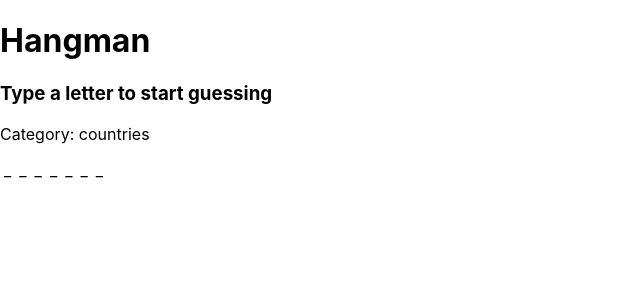
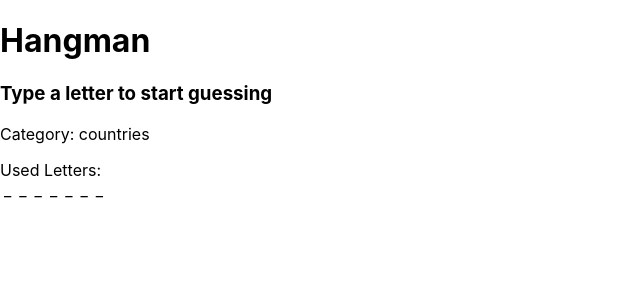
Before and after one commit to otsang3/hangman, a React (Create React App) app: page / in a window 1280 px wide. Both pictures are taken after a click on the button "Countries". Shown: the top 300 px of the page, without its empty margins (0-640 px from the left). Built offline with nearby package versions, Linux system fonts and the light colour scheme.

Commit message:
fixed issue where keypress event handler would constantly generate on each re-render

```diff
--- a/src/components/GameRender.js
+++ b/src/components/GameRender.js
@@ -3,6 +3,7 @@ import React, { useEffect } from 'react';
 function GameRender(props) {
 
     const keypressHandler = (e) => {
+        console.log(props.guesses);
         const alphabet = "abcdefghijklmnopqrstuvwxyz";
         if (alphabet.includes(e.key)) {
             props.guessLetter(e.key);
@@ -12,8 +13,17 @@ function GameRender(props) {
     }
 
     useEffect(() => {
-        window.addEventListener("keypress", (e) => keypressHandler(e))
-    }, [])
+        window.addEventListener("keypress", keypressHandler);
+        return () => window.removeEventListener("keypress", keypressHandler)
+    }, [props.guesses])
+
+    const renderGuesses = () => {
+        return props.guesses.map((guess, index) => {
+            return(
+                <span key={index}>{guess.toUpperCase()}</span>
+            )
+        })
+    }
 
     const renderLetters = () => {
         let lettersArr = []
@@ -38,6 +48,9 @@ function GameRender(props) {
         <div>
             <h3>Type a letter to start guessing</h3>
             <p>Category: {props.category}</p>
+            <label>Used Letters: </label>
+            {renderGuesses()}
+            <br/>
             {renderLetters()}
         </div>
     )
--- a/src/components/GameWindow.js
+++ b/src/components/GameWindow.js
@@ -10,7 +10,7 @@ function GameWindow() {
         guesses: [],
         playGame: false,
         remainingGuesses: 5,
-        remainingLetters: [],
+        remainingLetters: "",
         word: "",
         wrongLetters: []
     }
@@ -20,10 +20,44 @@ function GameWindow() {
     const getWord = (category) => {
         const categoryArr = wordsArr[0].categories[category]
         const randomNum = Math.floor(Math.random() * categoryArr.length)
+        const randomWord = categoryArr[randomNum]
         setState(prevState => {
             return {
                 ...prevState,
-                word: categoryArr[randomNum]
+                remainingLetters: randomWord.length,
+                word: randomWord
+            }
+        })
+    }
+
+    const checkForRepeat = (letter) => {
+
+        if (state.guesses.length === 0) {
+            return false;
+        } else {
+            for (let char of state.guesses) {
+                if (char === letter) {
+                    return true;
+                } else {
+                    return false;
+                }
+            }
+        }
+    }
+
+    const correctGuess = (letter) => {
+        const wordSplit = state.word.split("");
+        let occurrence = 0;
+        for (let char of wordSplit) {
+            if (letter === char) {
+                occurrence += 1
+            }
+        }
+        setState(prevState => {
+            return {
+                ...prevState,
+                guesses: [...prevState.guesses, letter],
+                remainingLetters: prevState.remainingLetters - occurrence
             }
         })
     }
@@ -32,6 +66,7 @@ function GameWindow() {
         setState(prevState => {
             return {
                 ...prevState,
+                guesses: [...prevState.guesses, letter],
                 remainingGuesses: prevState.remainingGuesses - 1,
                 wrongLetters: [...prevState.wrongLetters, letter]
             }
@@ -39,17 +74,17 @@ function GameWindow() {
     }
 
     const guessLetter = (letter) => {
-        if (!state.word.includes(letter)) {
-            incorrectGuess(letter);
+
+            let keyRepeat = checkForRepeat(letter)
+            if (!keyRepeat) {
+                if (!state.word.includes(letter)) {
+                    return incorrectGuess(letter);
+                } else {
+                    return correctGuess(letter);
+                }
+            }
         }
 
-        setState(prevState => {
-            return {
-                ...prevState,
-                guesses: [...prevState.guesses, letter]
-            }
-        })
-    }
 
     const selectCategory = (category) => {
         setState(prevState => {
@@ -62,12 +97,14 @@ function GameWindow() {
 
     return(
         <div>
-            {state.category ?
+            {console.log(state.guesses)}
+            {state.category && state.remainingGuesses > 0 ?
             <GameRender
             category={state.category}
             guesses={state.guesses}
             guessLetter={guessLetter}
-            word={state.word}/>
+            word={state.word}
+            wrongLetters={state.wrongLetters}/>
             :
             <StartScreen getWord={getWord} selectCategory={selectCategory} words={wordsArr}/>
             }
--- a/src/components/StartScreen.js
+++ b/src/components/StartScreen.js
@@ -18,7 +18,7 @@ function StartScreen(props) {
 
     return(
         <div>
-            <h2>Please select a category to start playing</h2>
+            <h2>Select a category to start playing</h2>
             {renderCategories()}
         </div>
     )
```
